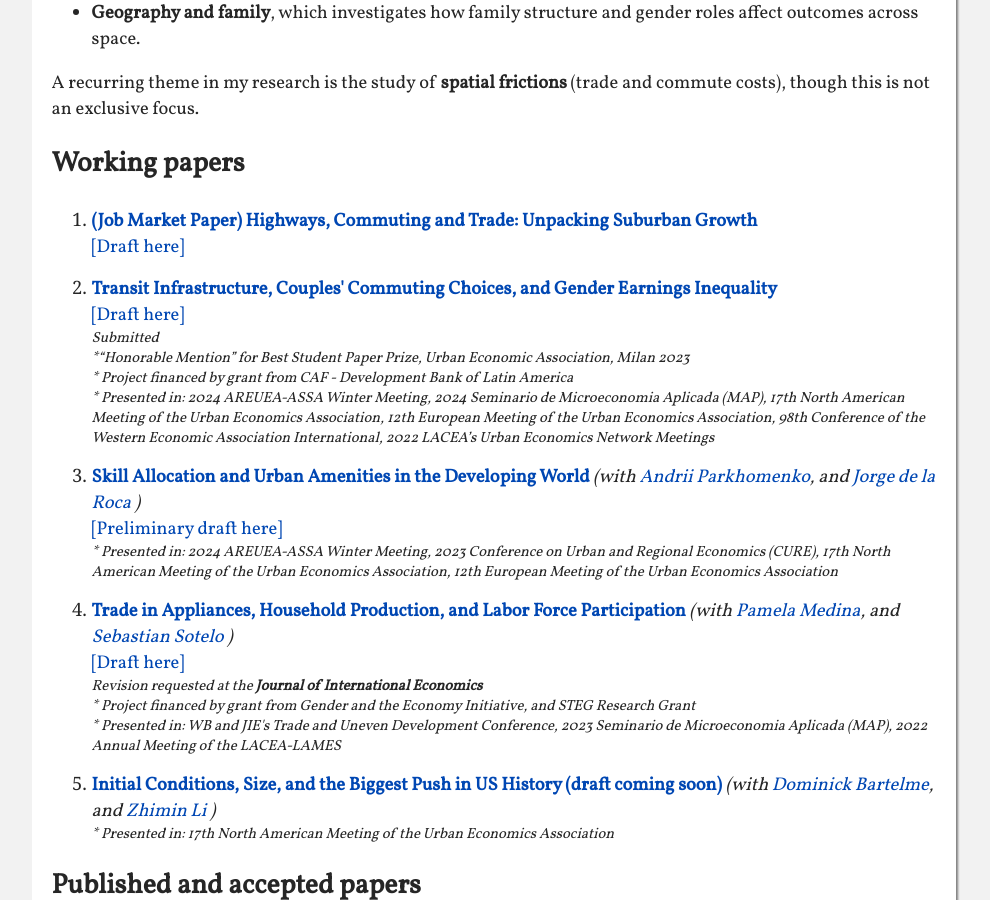
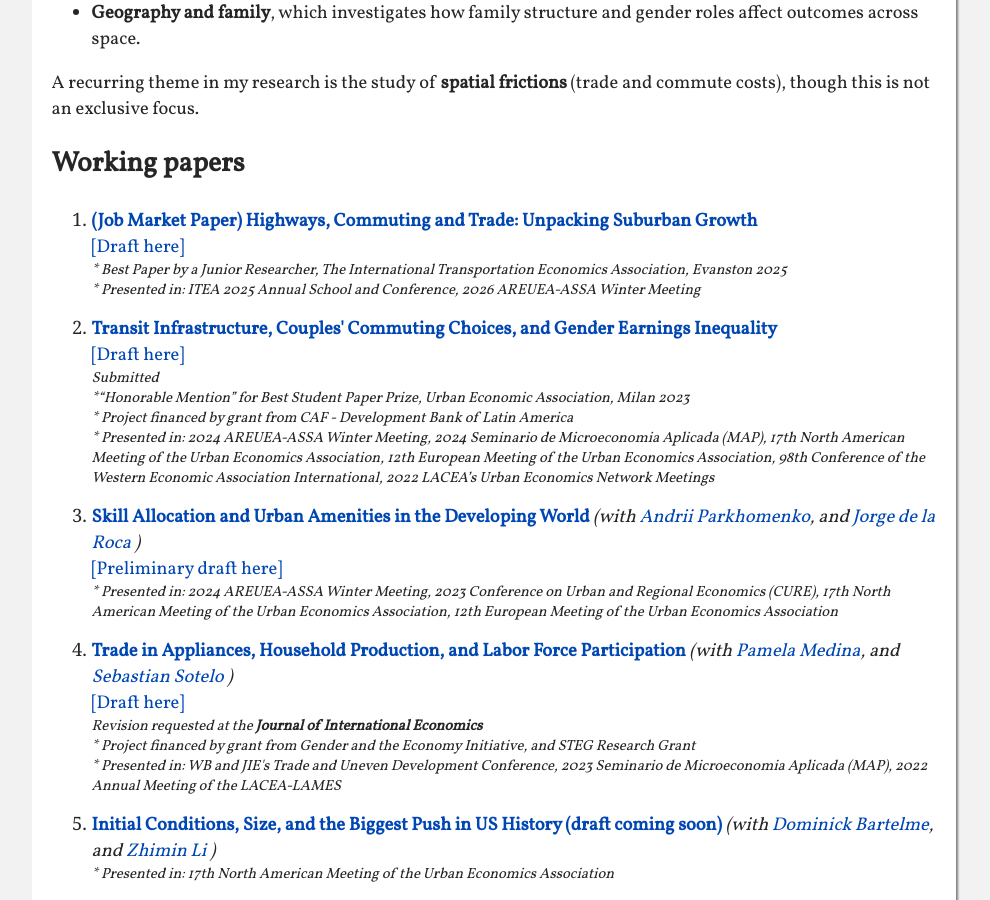
Before and after one commit to dvelasquezc/dvelasquezc.github.io, a Jekyll site: the page built from _pages/research.md, in a window 1280 px wide and 900 px high, scrolled down 472 px. Shown: the whole window, without its empty margins (146-1136 px from the left). Built offline with Jekyll 4.4.1, drawn with Linux system fonts in a browser that asks for light colours; some web fonts are replaced.

Commit message:
update ITEA

```diff
--- a/_pages/research.md
+++ b/_pages/research.md
@@ -85,6 +85,9 @@ show: "yes"
 			{% if paper.title == '(Job Market Paper) Highways, Commuting and Trade:  Unpacking Suburban Growth' %}
 			<div class = "pdf">
 				<a href="{{ "/assets/pdfs/JMP_online.pdf" | prepend: site.baseurl | prepend: site.url }}" target="_blank"> [Draft here] </a>
+			</div>
+			<div class = "conferences">
+				<i>&#42; Best Paper by a Junior Researcher, The International Transportation Economics Association, Evanston 2025</i>
 			</div>
 			{% endif %}
 
--- a/_research/JMP.md
+++ b/_research/JMP.md
@@ -3,7 +3,7 @@ title: '(Job Market Paper) Highways, Commuting and Trade:  Unpacking Suburban Gr
 pubstatus: "mimeo"
 journal: "no"
 link: "no"
-presented: "no"
+presented: "ITEA 2025 Annual School and Conference, 2026 AREUEA-ASSA Winter Meeting"
 pdf: 'no'
 abstract: ' I quantify the effect of U.S. Interstate Highway System on suburbanization and urban core decline via trade costs reductions beyond just commute costs reductions.  I leverage variation in highway construction dates and driving time reductions to show that new highways affect both trade costs and commute costs. I find that, on average, a rise of one standard deviation in market access raises population and employment by about 10 percent after 40 years at the county level. However, a rise of one standard deviation in commuting access raises population and employment by about 1 percent after controlling for market access changes. I develop a quantitative model of trade, commuting, migration, and scale externalities. I map the model to the average effect of market and commuting access through indirect inference.   Using the calibrated model, simulations show highways account for 15 percent of suburban growth and 33 percent of the decline in urban cores. I find that suburbanization and urban core decline were driven not only by reductions in commute times but also by trade cost reductions, which shifted economic activity away from urban cores.'
 funding: 'no'
```
Also changed, not shown: index.md (+3 -0 lines).
